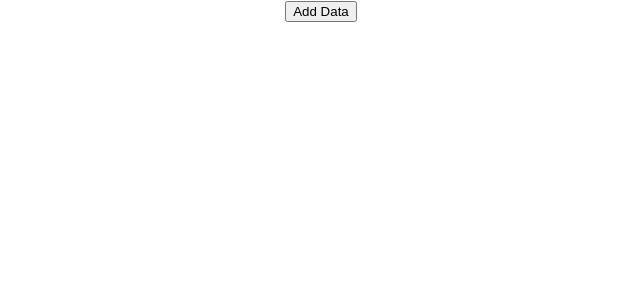
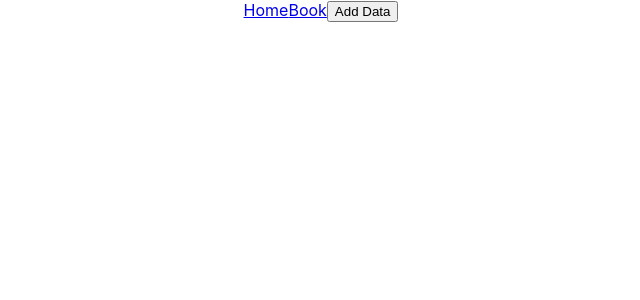
Before and after one commit to julienguyenn/car-detailing-site, a React (Create React App) app in the folder client/: page /book in a window 1280 px wide. Shown: the top 300 px of the page, without its empty margins (319-959 px from the left). Built offline with nearby package versions, Linux system fonts and the light colour scheme.

Commit message:
added react router stuff

```diff
--- a/client/package.json
+++ b/client/package.json
@@ -8,6 +8,7 @@
     "@testing-library/user-event": "^7.2.1",
     "react": "^16.13.0",
     "react-dom": "^16.13.0",
+    "react-router-dom": "^5.1.2",
     "react-scripts": "3.4.0"
   },
   "scripts": {
--- a/client/src/App.js
+++ b/client/src/App.js
@@ -6,18 +6,25 @@ import {
   Route,
   Link
 } from "react-router-dom";
+import BookingForm from './booking/BookingForm';
 
 function App() {
-  function send() {
-    fetch("http://localhost:8080/addData", {
-      method:'POST'
-    })
 
-  }
   return (
+    <Router>
     <div className="App">
-      <button onClick={send}>Add Data</button>
+      <Link to="/">Home</Link>
+      <Link to="/book">Book</Link>
+
+      <Switch>
+        <Route path="/book">
+          <BookingForm />
+        </Route>
+      </Switch>
+
     </div>
+    </Router>
+
   );
 }
 
--- a/client/src/booking/BookingForm.js
+++ b/client/src/booking/BookingForm.js
@@ -0,0 +1,14 @@
+import React from 'react';
+
+
+export default function BookingForm() {
+  function send() {
+    fetch("http://localhost:8080/addData", {
+      method:'POST'
+    })
+
+  }
+  return (
+    <button onClick={send}>Add Data</button>
+  )
+}
```
Also changed, not shown: 1 other file (tests, documents, lock files or other folders).
